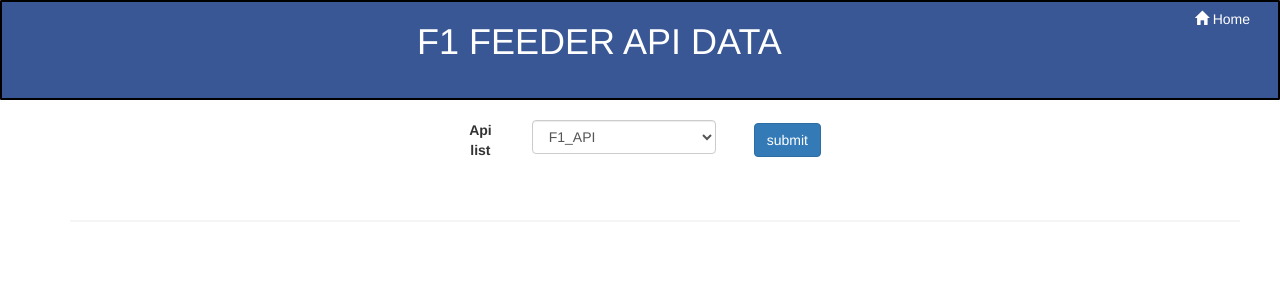
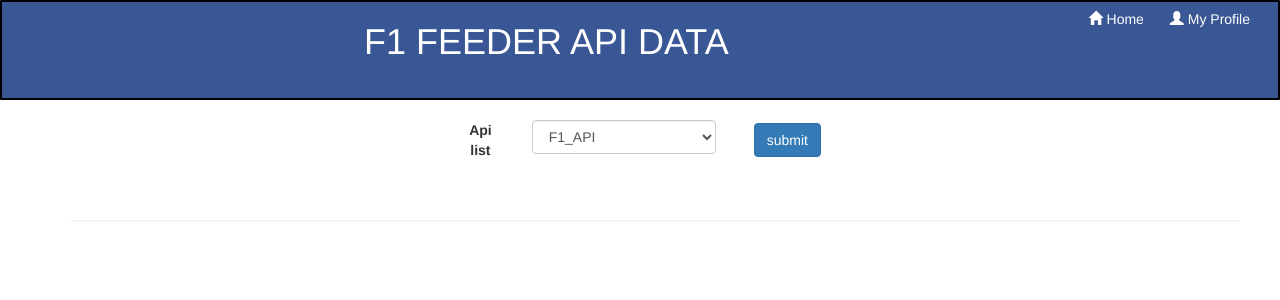
Before and after one commit to SugumarVenkatesan/api_project, a Django app: template f1_api_app/templates/f1_app.html in a window 1280 px wide. Shown: the top 300 px of the page. Run offline with Django 3.2, Linux system fonts and the light colour scheme; the template is opened without the code that fills it: values that come from a table or form of the project are taken from there, others are empty; parts of the project's set-up code (start-up, migrations or seed data) failed here and were passed over; some libraries are stand-ins or nearby versions.

Commit message:
added my profile link in api application

```diff
--- a/f1_api_app/templates/f1_app.html
+++ b/f1_api_app/templates/f1_app.html
@@ -33,7 +33,7 @@ $(document).ready(function()
   	  }
   });
 
-  $('.home_img').on("click", function(e){
+  $('#home_img').on("click", function(e){
 	  $(".modal-bg").show();
 	  window.location = "{% url 'api_base_url' %}"
   });
@@ -42,7 +42,10 @@ $(document).ready(function()
 {% endblock script %}
 {% block content %}
 <div class="test_fb_div container-fluid">
-<a href="#" class="btn home_img">
+<a href="{% url 'home' %}" class="btn home_img">
+      <span class="glyphicon glyphicon-user"></span> My Profile
+  </a>
+<a href="#" class="btn home_img" id="home_img">
           <span class="glyphicon glyphicon-home"></span> Home
 </a>
 {% block header %}<h1>F1 FEEDER API DATA</h1>{% endblock header %}
--- a/templates/base.html
+++ b/templates/base.html
@@ -32,7 +32,10 @@
   <body>
   {% block content %}
   <div class="test_fb_div container-fluid">
-	 {% block header %}<h1>FETCH API DATA</h1>{% endblock header %}
+  <a href="{% url 'home' %}" class="btn home_img">
+      <span class="glyphicon glyphicon-user"></span> My Profile
+  </a>
+  {% block header %}<h1>FETCH API DATA</h1>{% endblock header %}
   </div>
   <br>
   {% block form %}
```
